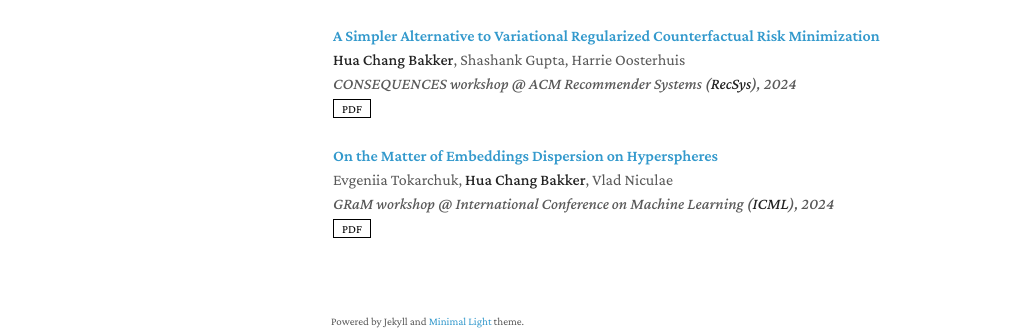
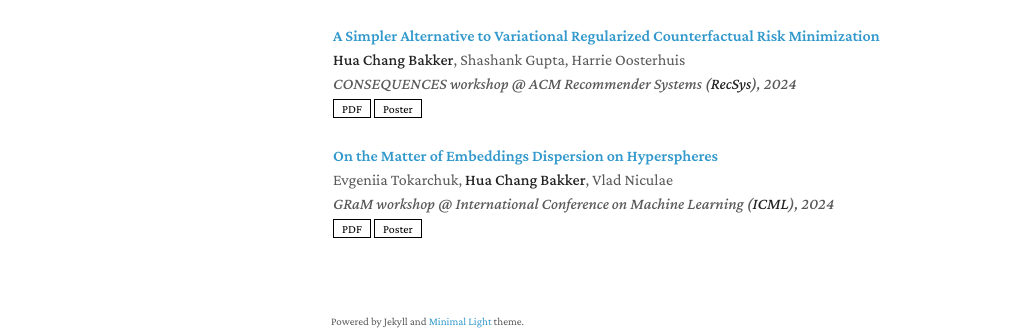
Before and after one commit to huachangb/huachangb.github.io, a Jekyll site: the page built from index.md, in a window 1280 px wide. Shown: the part 500-830 px from the top of the page, without its empty margins (139-1150 px from the left). Built offline with Jekyll 4.4.1, drawn with Linux system fonts in a browser that asks for light colours; a style sheet for code colours, icons or effects is not loaded.

Commit message:
add link to posters

```diff
--- a/_data/publications.yml
+++ b/_data/publications.yml
@@ -16,6 +16,7 @@ main:
     workshop: CONSEQUENCES
     year: 2024
     pdf: https://doi.org/10.48550/arXiv.2409.09819
+    poster: https://drive.google.com/file/d/1VG_o4LBYLgq9nKJVcJoUaPRe54UPhDOr/view
 
   - title: "On the Matter of Embeddings Dispersion on Hyperspheres"
     authors: Evgeniia Tokarchuk, <strong>Hua Chang Bakker</strong>, Vlad Niculae
@@ -24,6 +25,7 @@ main:
     workshop: GRaM
     year: 2024
     pdf: https://openreview.net/pdf?id=yh4IjSjAhQ
+    poster: https://icml.cc/media/PosterPDFs/ICML%202024/38896.png?t=1721478723.3563519
 
 
 # preprint:
--- a/_includes/publication_list.html
+++ b/_includes/publication_list.html
@@ -24,6 +24,9 @@
       {% if link.preprint %}
       <a href="{{ link.preprint }}" class="btn btn-sm z-depth-0" target="_blank" style="font-size:12px;">Preprint</a>
       {% endif %}
+      {% if link.poster %}
+      <a href="{{ link.poster }}" class="btn btn-sm z-depth-0" target="_blank" style="font-size:12px;">Poster</a>
+      {% endif %}
       {% if link.code %}
       <a href="{{ link.code }}" class="btn btn-sm z-depth-0" target="_blank" style="font-size:12px;">Code</a>
       {% endif %}
```
